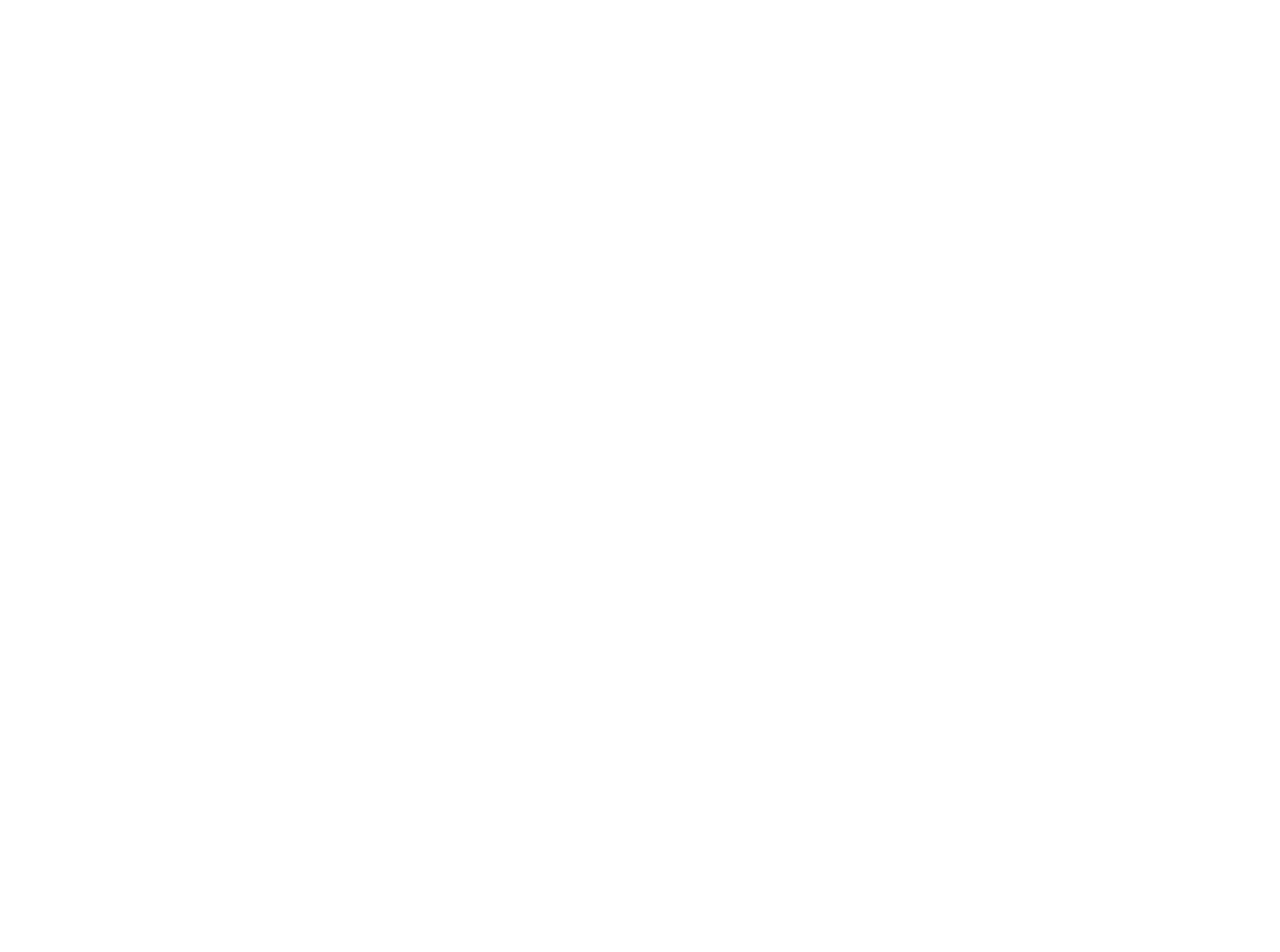
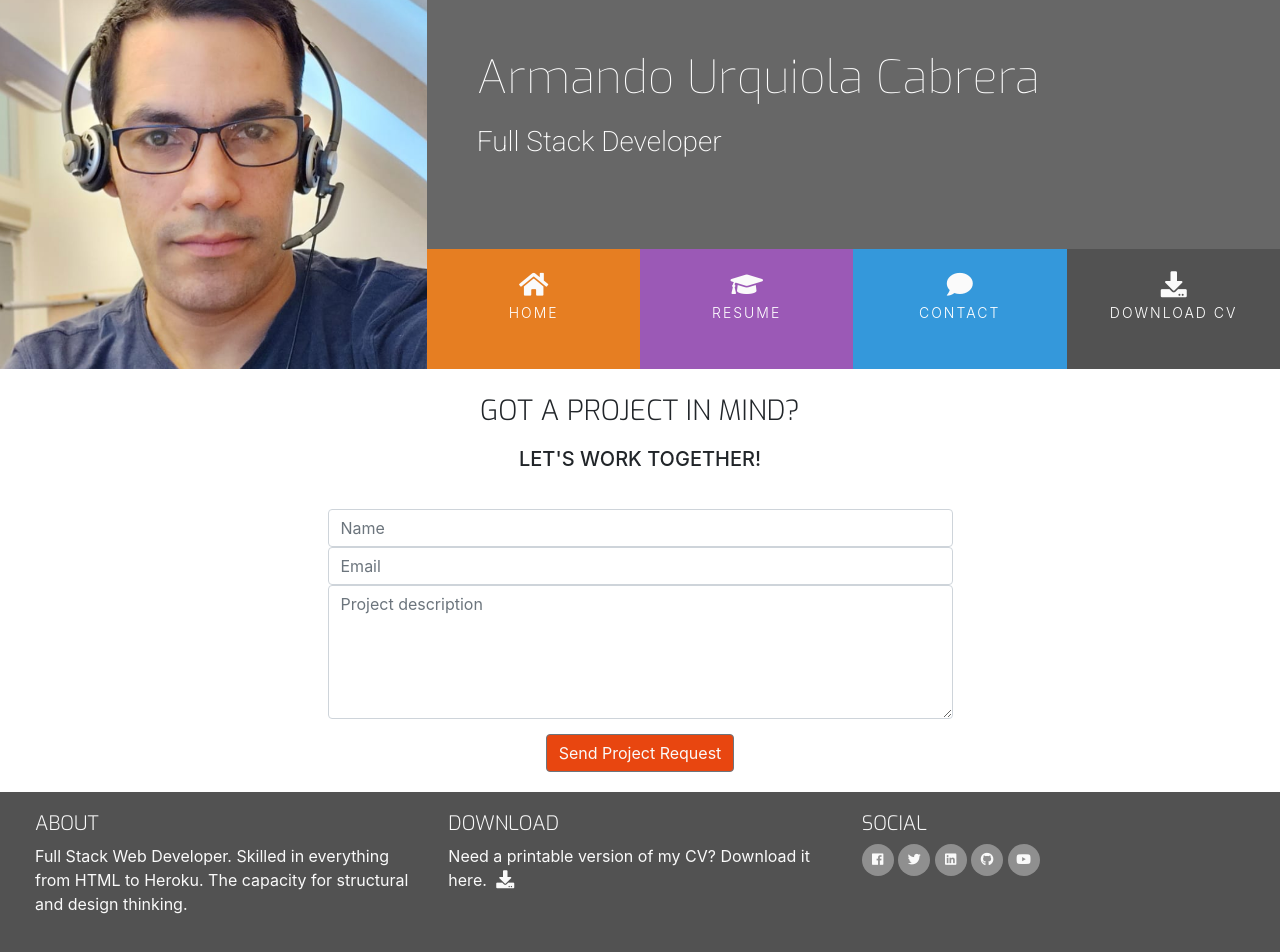
Before and after one commit to patchamamago/portfolio-patchamamago, a plain HTML site: page contact.html in a window 1280 px wide. Before the commit the page ends 800 px from the top, so only its background shows below. Drawn offline with nearby package versions, Linux system fonts and the light colour scheme.

Commit message:
adding the contact form

```diff
--- a/assets/css/style.css
+++ b/assets/css/style.css
@@ -335,3 +335,36 @@ footer {
 .history-items {
     margin-bottom: 30px;
 }
+
+/* --- Contact Form -------------------------------------*/
+
+.contact-heading {
+    font-family: "Exo", sans-serif;
+    font-weight: 300;
+    margin-top: 25px;
+    margin-bottom: 20px;
+}
+
+.center-form {
+    padding-top: 10px;
+    margin: 0 auto;
+    max-width: 70%;
+}
+
+button[type="submit"] {
+    margin-top: 15px;
+    margin-bottom: 20px;
+    color: #fafafa;
+    background-color: #e84610;
+}
+
+/* --- Media Queries -------------------------------------*/
+
+@media(min-width: 992px) {
+    .center-form {
+        padding-top: 30px;
+        min-height: 240px;
+        margin: 0 auto;
+        max-width: 50%;
+    }
+}
--- a/contact.html
+++ b/contact.html
@@ -0,0 +1,130 @@
+<!DOCTYPE html>
+<html lang="en">
+
+<head>
+    <meta charset="UTF-8">
+    <meta name="viewport" content="width=device-width, initial-scale=1.0">
+    <meta http-equiv="X-UA-Compatible" content="ie=edge">
+    <link rel="stylesheet" href="https://maxcdn.bootstrapcdn.com/bootstrap/4.2.1/css/bootstrap.min.css" type="text/css" />
+    <link rel="stylesheet" href="https://use.fontawesome.com/releases/v5.0.10/css/all.css" integrity="sha384-+d0P83n9kaQMCwj8F4RJB66tzIwOKmrdb46+porD/OvrJ+37WqIM7UoBtwHO6Nlg" crossorigin="anonymous">
+    <link rel="stylesheet" href="https://cdnjs.cloudflare.com/ajax/libs/hover.css/2.1.1/css/hover-min.css" type="text/css" />
+    <link rel="stylesheet" href="assets/css/style.css">
+    <title>Armando's portafolio</title>
+</head>
+
+<body>
+    <header>
+        <div class="row no-gutters">
+            <a class="col-md-4 logo" href="index.html"></a>
+            <div class="col-md-8 ">
+                <div class="row bg-color-name-title no-gutters">
+                    <div class="col heading">
+                        <h1 class="name">Armando Urquiola Cabrera</h1>
+                        <h2 class="title"> Full Stack Developer</h2>
+                    </div>
+                </div>
+
+                <div class="row no-gutters">
+                    <div class="col">
+                        <ul id="nav" class="list-inline menucontainer">
+                            <li class="col-6 col-sm-3 list-inline-item ui-menu-color-home menuitem">
+                                <a href="#" class="hvr-sweep-to-bottom"><i class="fa fa-home" aria-hidden="true"></i><span>Home</span></a>
+                            </li>
+                            <li class="col-6 col-sm-3 list-inline-item ui-menu-color-resume menuitem">
+                                <a href="#" class="hvr-sweep-to-bottom"><i class="fa fa-graduation-cap" aria-hidden="true"></i><span>Resume</span></a>
+                            </li>
+                            <li class="col-6 col-sm-3 list-inline-item ui-menu-color-contact menuitem">
+                                <a href="#" class="hvr-sweep-to-bottom"><i class="fa fa-comment" aria-hidden="true"></i><span>Contact</span></a>
+                            </li>
+                            <li class="col-6 col-sm-3 list-inline-item ui-menu-color-download menuitem">
+                                <a href="#" class="hvr-sweep-to-bottom"><i class="fa fa-download" aria-hidden="true"></i><span>Download CV</span></a>
+                            </li>
+                        </ul>
+                    </div>
+                </div>
+
+            </div>
+        </div>
+    </header>
+
+    <section class="container-fluid">
+        <div class="row bg-color-contact">
+            <div class="col">
+                <h3 class="contact-heading uppercase text-center">Got a project in mind?</h3>
+                <h5 class="uppercase text-center">Let's work together!</h5>
+
+                <div class="center-form">
+                    <form>
+                        <input type="text" name="name" id="fullname" class="form-control" placeholder="Name" required />
+                        <input type="email" name="email" id="emailaddress" class="form-control" placeholder="Email" required />
+                        <textarea rows="5" name="projectsummary" id="projectsummary" class="form-control" placeholder="Project description" required></textarea>
+                        <div class="form-row text-center">
+                            <div class="col">
+                                <button type="submit" class="btn btn-secondary">Send Project Request</button>
+                            </div>
+                        </div>
+                    </form>
+                </div>
+
+            </div>
+        </div>
+    </section>
+
+    <footer class="container-fluid">
+        <div id="footer-details" class="row">
+            <div class="col-sm-4">
+                <h5 class="uppercase general-sub">About</h5>
+                <p class="inline-block">
+                    Full Stack Web Developer. Skilled in everything from HTML to Heroku. The capacity for structural and design thinking.
+                </p>
+            </div>
+            <div class="col-sm-4">
+                <h5 class="uppercase general-sub">Download</h5>
+                <p class="inline-block">
+                    Need a printable version of my CV? Download it here.
+                    <a href="#" target="_blank" class="cv-pdf">
+                        <i class="fa fa-download" aria-hidden="true"></i>
+                        <span class="sr-only">Download link.</span>
+                    </a>
+                </p>
+            </div>
+            <div class="col-sm-4">
+                <h5 class="uppercase general-sub">Social</h5>
+                <ul class="list-inline social-links">
+                    <li class="list-inline-item">
+                        <a target="_blank" href="#">
+                            <i class="fab fa-facebook" aria-hidden="true"></i>
+                                <span class="sr-only">Facebook</span>
+                        </a>
+                    </li>
+                    <li class="list-inline-item">
+                        <a target="_blank" href="#">
+                            <i class="fab fa-twitter" aria-hidden="true"></i>
+                            <span class="sr-only">Twitter</span>
+                        </a>
+                    </li>
+                    <li class="list-inline-item">
+                        <a target="_blank" href="#">
+                            <i class="fab fa-linkedin" aria-hidden="true"></i>
+                            <span class="sr-only">LinkedIn</span>
+                        </a>
+                    </li>
+                    <li class="list-inline-item">
+                        <a target="_blank" href="#">
+                            <i class="fab fa-github" aria-hidden="true"></i>
+                            <span class="sr-only">GitHub</span>
+                        </a>
+                    </li>
+                    <li class="list-inline-item">
+                        <a target="_blank" href="#">
+                            <i class="fab fa-youtube" aria-hidden="true"></i>
+                            <span class="sr-only">YouTube</span>
+                        </a>
+                    </li>
+                </ul>
+            </div>
+        </div>
+    </footer>
+</body>
+
+</html>
```
